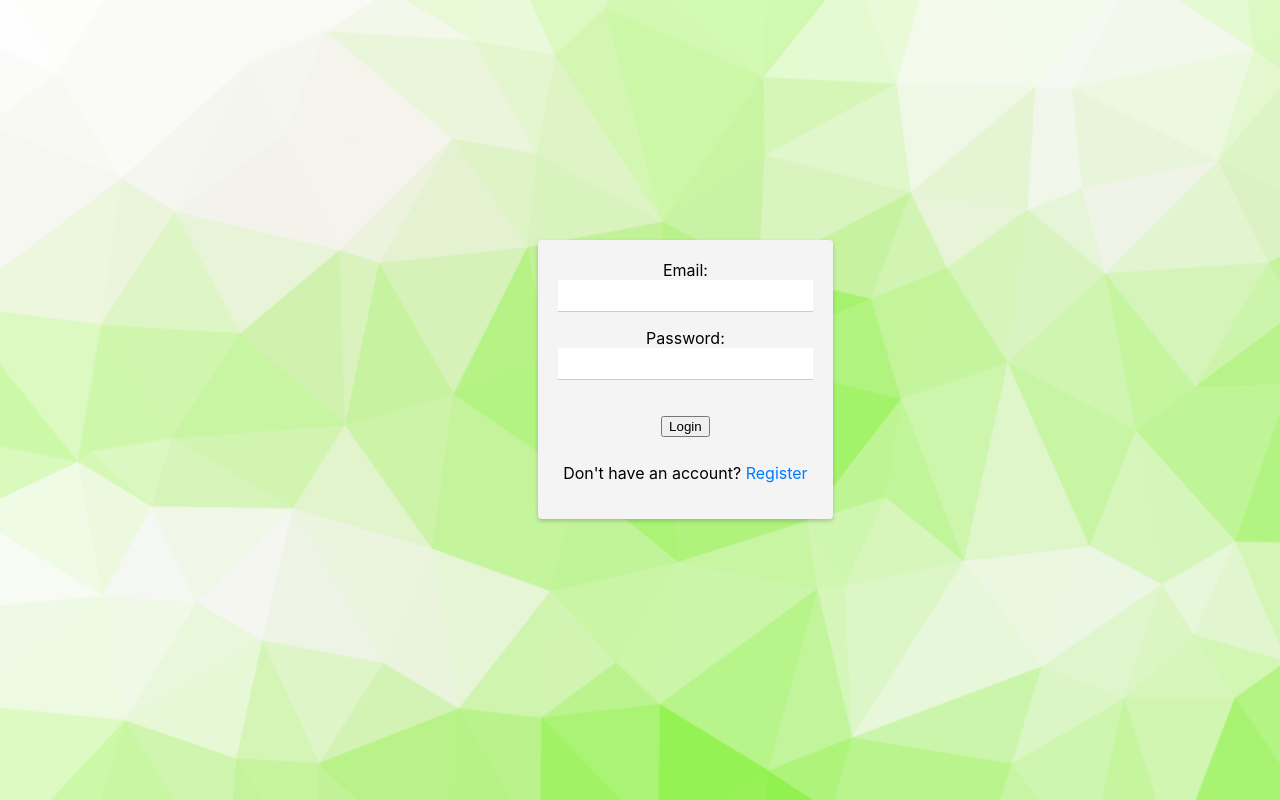
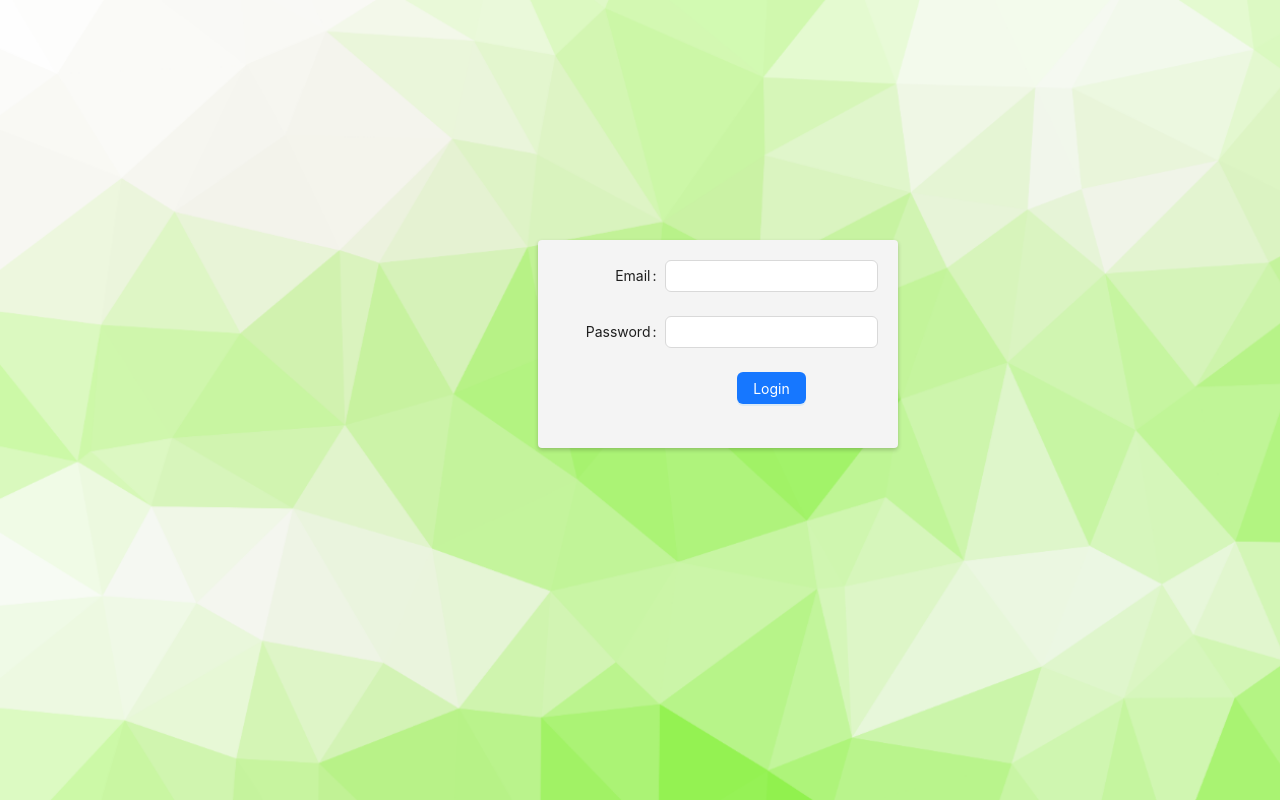
Before and after one commit to rares114/proiect, a React (Create React App) app in the folder Frontend/client/: page /login in a window 1280 px wide. Built offline with nearby package versions, Linux system fonts and the light colour scheme.

Commit message:
login form antd

```diff
--- a/Frontend/client/src/components/Login.jsx
+++ b/Frontend/client/src/components/Login.jsx
@@ -3,31 +3,14 @@ import { useNavigate, Link } from "react-router-dom";
 import axios from "axios";
 import { toast } from "react-toastify";
 import "react-toastify/dist/ReactToastify.css";
+import { Button, Form, Input } from "antd";
 
 const Login = () => {
-  const [email, setEmail] = useState("");
-  const [password, setPassword] = useState("");
   const navigate = useNavigate();
 
-  const handleEmailChange = (e) => {
-    setEmail(e.target.value);
-  };
-
-  const handlePasswordChange = (e) => {
-    setPassword(e.target.value);
-  };
-
-  const handleLoginSubmit = async (e) => {
-    e.preventDefault();
-
-    const payload = {
-      email,
-      password,
-    };
-
+  const onFinish = async (values) => {
+    const response = await axios.post("/users/login", values);
     try {
-      const response = await axios.post("/users/login", payload);
-
       if (response.status === 200) {
         console.log(response.data);
         toast.success("Login successful");
@@ -51,36 +34,24 @@ const Login = () => {
 
   return (
     <div className="login-container">
-      <form onSubmit={handleLoginSubmit}>
-        <div>
-          <label htmlFor="email">Email:</label>
-          <input
-            type="email"
-            id="email"
-            value={email}
-            onChange={handleEmailChange}
-            className="login-input"
-          />
-        </div>
-        <div>
-          <label htmlFor="password">Password:</label>
-          <input
-            type="password"
-            id="password"
-            value={password}
-            onChange={handlePasswordChange}
-            className="login-input"
-          />
-        </div>
-        <div className="login-button-container">
-          <button type="submit">Login</button>
-        </div>
-        <div className="register-link-container">
-          <p>
-            Don't have an account? <Link to="/register">Register</Link>
-          </p>
-        </div>
-      </form>
+      <Form
+        labelCol={{ span: 8 }}
+        wrapperCol={{ span: 16 }}
+        style={{ maxWidth: 600 }}
+        onFinish={onFinish}
+      >
+        <Form.Item label="Email" name="email">
+          <Input />
+        </Form.Item>
+        <Form.Item label="Password" name="password">
+          <Input />
+        </Form.Item>
+        <Form.Item wrapperCol={{ offset: 8, span: 16 }}>
+          <Button type="primary" htmlType="submit">
+            Login
+          </Button>
+        </Form.Item>
+      </Form>
     </div>
   );
 };
```
